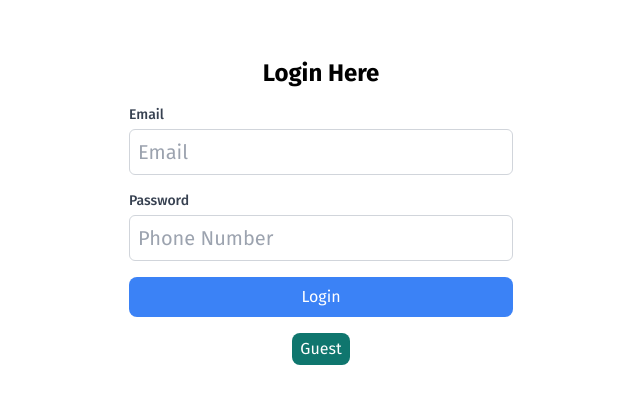
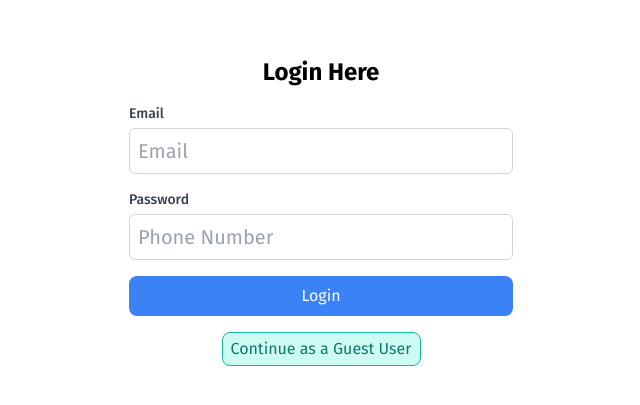
Before and after one commit to svivek19/elearning-platform-frontend, a React (Create React App) app: page / in a window 1280 px wide. Shown: the part 181-586 px from the top of the page, without its empty margins (319-959 px from the left). Built offline with nearby package versions, Linux system fonts and the light colour scheme.

Commit message:
login fixed

```diff
--- a/src/components/profile/ProfileUserInfo.jsx
+++ b/src/components/profile/ProfileUserInfo.jsx
@@ -27,7 +27,6 @@ const ProfileUserInfo = () => {
   const sendUserData = async () => {
     try {
       const response = await AxiosInstance.post("/user/create", userData);
-      console.log(response);
       toast.success("Account Register successfully!", {
         icon: <MdOutlineDoneAll />,
         style: {
--- a/src/pages/auth/Login.jsx
+++ b/src/pages/auth/Login.jsx
@@ -117,9 +117,9 @@ const Login = () => {
       </form>
       <Link
         to={"/dashboard"}
-        className="my-4 bg-teal-700 w-fit px-2 py-1 rounded-lg text-white text-base cursor-pointer"
+        className="my-4 bg-teal-100 border border-teal-500 w-fit px-2 py-1 rounded-lg text-teal-700 text-base cursor-pointer"
       >
-        Guest
+        Continue as a Guest User
       </Link>
     </div>
   );
```
